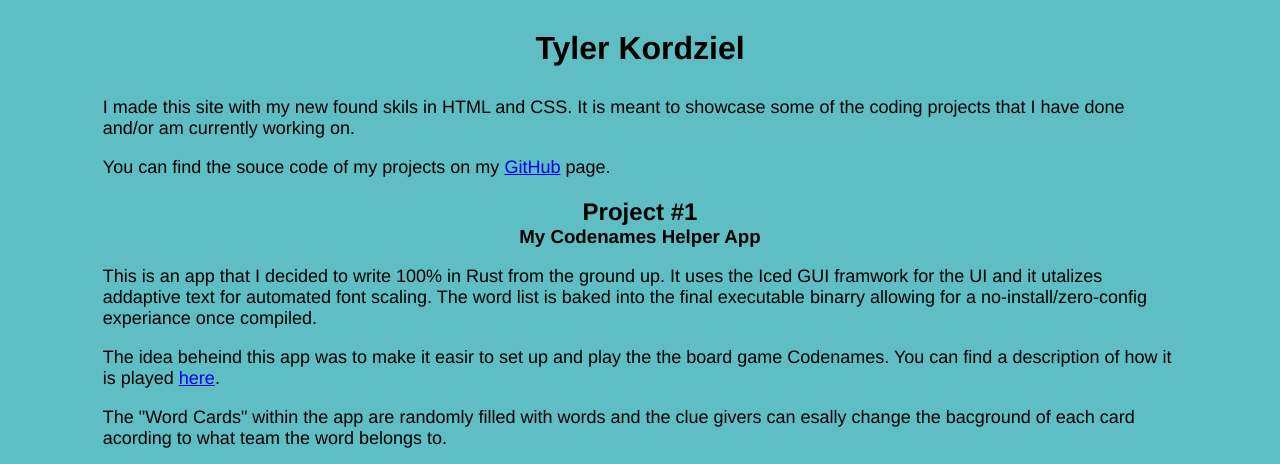
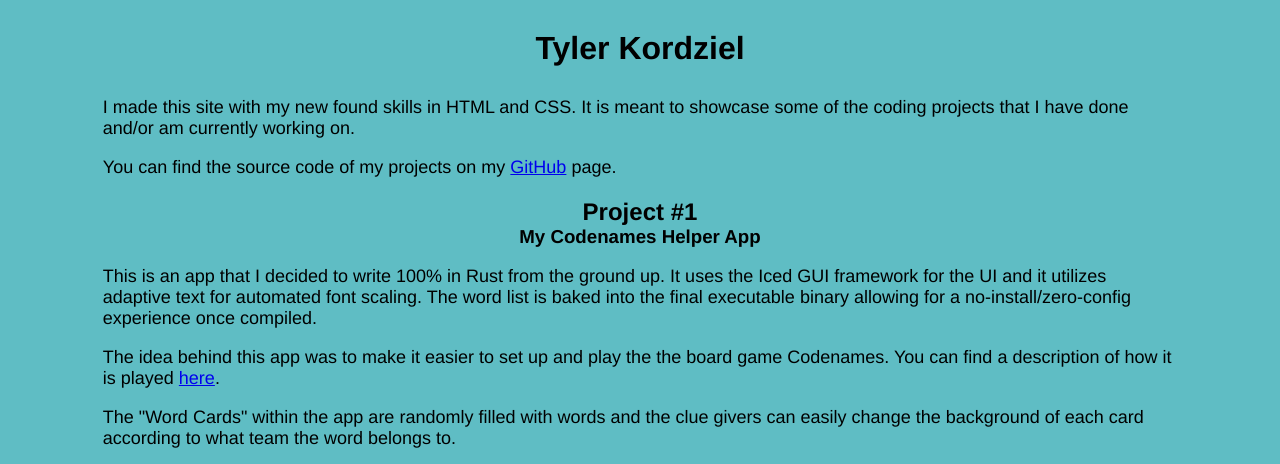
Before and after one commit to TSKordziel/TSKordziel_Portfolio.github.io, a plain HTML site: page index.html in a window 1280 px wide. Shown: the top 464 px of the page. Drawn offline with Linux system fonts and the light colour scheme; grey boxes are pictures that could not be loaded.

Commit message:
fixed spelling

```diff
--- a/index.html
+++ b/index.html
@@ -12,24 +12,24 @@
     <h1>Tyler Kordziel</h1>
     <article>
         <p>
-            I made this site with my new found skils in HTML and CSS. It is meant to showcase some of the coding
+            I made this site with my new found skills in HTML and CSS. It is meant to showcase some of the coding
             projects
             that I have done and/or am currently working on.
         </p>
-        <p>You can find the souce code of my projects on my <a href="https://github.com/TSKordziel"
+        <p>You can find the source code of my projects on my <a href="https://github.com/TSKordziel"
                 target="_blank">GitHub</a> page.</p>
     </article>
 
     <article class="project1">
         <h2>Project #1</h2>
         <h3>My Codenames Helper App</h3>
-        <p>This is an app that I decided to write 100% in Rust from the ground up. It uses the Iced GUI framwork for the
-            UI and it utalizes addaptive text for automated font scaling. The word list is baked into the final
-            executable binarry allowing for a no-install/zero-config experiance once compiled.</p>
-        <p>The idea beheind this app was to make it easir to set up and play the the board game Codenames. You can find
+        <p>This is an app that I decided to write 100% in Rust from the ground up. It uses the Iced GUI framework for
+            the UI and it utilizes adaptive text for automated font scaling. The word list is baked into the final
+            executable binary allowing for a no-install/zero-config experience once compiled.</p>
+        <p>The idea behind this app was to make it easier to set up and play the the board game Codenames. You can find
             a description of how it is played <a href="https://www.czechgames.com/games/codenames">here</a>.</p>
-        <p>The "Word Cards" within the app are randomly filled with words and the clue givers can esally change the
-            bacground of each card acording to what team the word belongs to.</p>
+        <p>The "Word Cards" within the app are randomly filled with words and the clue givers can easily change the
+            background of each card according to what team the word belongs to.</p>
         <section class="project1">
             <video controls muted src="resources/media/2025-11-19 15-24-59.mkv"></video>
         </section>
```
